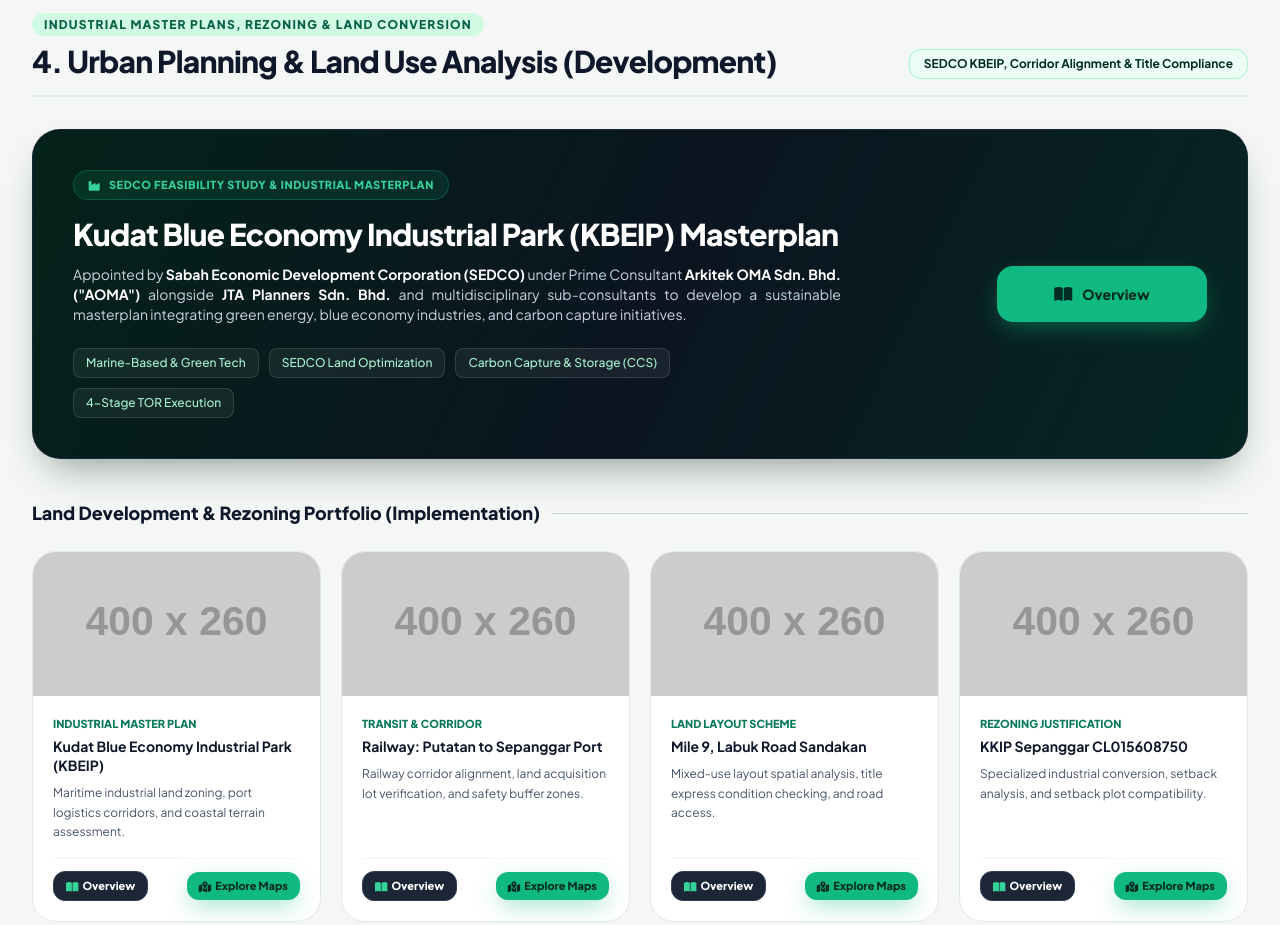
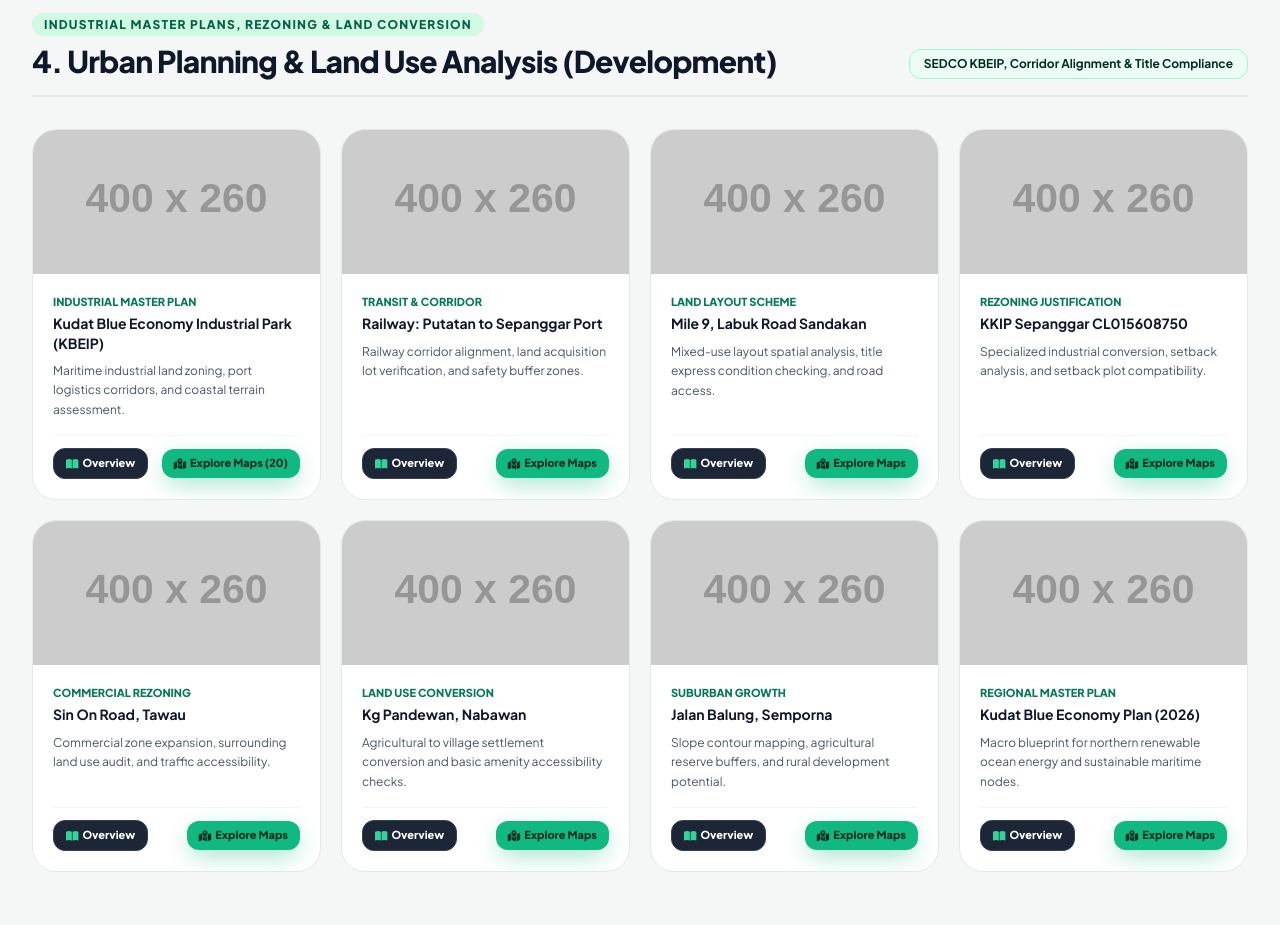
Before and after one commit to mnazril505/mnazril505.github.io, a plain HTML site: page index.html in a window 1280 px wide. Shown: the part 4980-5905 px from the top of the page. Drawn offline with nearby package versions, Linux system fonts and the light colour scheme; placeholder pictures from the web are drawn by us.

Commit message:
Update index.html

```diff
--- a/index.html
+++ b/index.html
@@ -661,42 +661,6 @@
                     </span>
                 </div>
 
-                <!-- EXECUTIVE BANNER FOR KBEIP (HANYA BUTANG OVERVIEW SAHAJA) -->
-                <div class="signature-dark-card rounded-[28px] p-7 sm:p-10 text-white mb-10 border border-slate-800/80">
-                    <div class="flex flex-col lg:flex-row lg:items-center justify-between gap-8">
-                        <div class="max-w-3xl">
-                            <div class="inline-flex items-center gap-2 px-3.5 py-1.5 rounded-full badge-pill-emerald text-[11px] font-extrabold uppercase tracking-wider mb-4">
-                                <i class="fas fa-industry text-emerald-400"></i> SEDCO Feasibility Study & Industrial Masterplan
-                            </div>
-                            <h4 class="text-2xl sm:text-3xl font-black tracking-tight text-white mb-3">
-                                Kudat Blue Economy Industrial Park (KBEIP) Masterplan
-                            </h4>
-                            <p class="text-slate-300 text-xs sm:text-sm leading-relaxed mb-6 text-justify">
-                                Appointed by <strong class="text-white">Sabah Economic Development Corporation (SEDCO)</strong> under Prime Consultant <strong class="text-white">Arkitek OMA Sdn. Bhd. ("AOMA")</strong> alongside <strong class="text-white">JTA Planners Sdn. Bhd.</strong> and multidisciplinary sub-consultants to develop a sustainable masterplan integrating green energy, blue economy industries, and carbon capture initiatives.
-                            </p>
-                            <div class="flex flex-wrap gap-2.5 text-xs">
-                                <span class="px-3 py-1.5 tech-pill-dark rounded-lg font-medium">Marine-Based & Green Tech</span>
-                                <span class="px-3 py-1.5 tech-pill-dark rounded-lg font-medium">SEDCO Land Optimization</span>
-                                <span class="px-3 py-1.5 tech-pill-dark rounded-lg font-medium">Carbon Capture & Storage (CCS)</span>
-                                <span class="px-3 py-1.5 tech-pill-dark rounded-lg font-medium">4-Stage TOR Execution</span>
-                            </div>
-                        </div>
-
-                        <div class="flex flex-col sm:flex-row lg:flex-col gap-3.5 flex-shrink-0 min-w-[210px]">
-                            <button onclick="openKbeipModal()" class="btn-emerald-glow font-extrabold px-6 py-4 rounded-2xl text-sm inline-flex items-center justify-center gap-2.5 cursor-pointer">
-                                <i class="fas fa-book-open text-base"></i>
-                                <span>Overview</span>
-                            </button>
-                        </div>
-                    </div>
-                </div>
-
-                <!-- SUB-HEADING: INDIVIDUAL PROJECTS -->
-                <div class="flex items-center gap-3 mb-6">
-                    <h4 class="text-lg font-extrabold text-slate-900">Land Development & Rezoning Portfolio (Implementation)</h4>
-                    <span class="h-px bg-slate-300 flex-grow"></span>
-                </div>
-
                 <div class="grid grid-cols-1 sm:grid-cols-2 lg:grid-cols-4 gap-5">
                     <div class="bg-white rounded-3xl shadow-xs border border-slate-200 overflow-hidden hover:shadow-lg hover:border-emerald-500/50 transition flex flex-col justify-between">
                         <img src="https://placehold.co/400x260/032219/34d399?text=Kudat+Blue+Econ+Park" alt="Kudat BE" class="w-full h-36 object-cover zoomable-map" onclick="openLightbox(this.src, 'Kudat Blue Economy Industrial Park (KBEIP)', 'Industrial Master Plan')">
@@ -711,7 +675,7 @@
                                     <i class="fas fa-book-open text-emerald-400"></i> Overview
                                 </button>
                                 <button onclick="openDistrictMapModal('kbeip')" class="btn-emerald-glow px-3 py-1.5 rounded-xl text-[11px] font-extrabold inline-flex items-center gap-1 cursor-pointer">
-                                    <i class="fas fa-map-location-dot"></i> Explore Maps
+                                    <i class="fas fa-map-location-dot"></i> Explore Maps (20)
                                 </button>
                             </div>
                         </div>
@@ -2936,18 +2900,67 @@
                 ]
             },
             kbeip: {
-                title: 'Kudat Blue Economy Industrial Park (KBEIP) — Spatial Maps Catalog',
+                title: 'Kudat Blue Economy Industrial Park (KBEIP) — Spatial Maps Catalog (20 Maps)',
                 subtitle: 'SEDCO Feasibility Study &bull; Industrial Masterplan (AOMA & Sub-Consultants)',
                 tabs: [
                     {
-                        id: 'kbeip-masterplan',
-                        label: '1. Industrial Masterplan & Zoning',
-                        icon: 'fa-industry',
-                        gridCols: 'grid-cols-1 lg:grid-cols-2 gap-6',
-                        imgHeight: 'h-72 sm:h-80',
+                        id: 'kbeip-site-context',
+                        label: '1. Site & Location Context (3)',
+                        icon: 'fa-compass',
+                        gridCols: 'grid-cols-1 sm:grid-cols-2 lg:grid-cols-3 gap-5',
+                        imgHeight: 'h-56',
+                        compact: true,
                         maps: [
-                            { title: 'KBEIP Proposed Industrial Zoning Plan', src: 'KBEIP_Zoning.png', badge: 'Masterplan', badgeStyle: 'bg-emerald-100 text-emerald-900', tag: 'SEDCO', subtitle: 'Blue Economy, Green Energy & Maritime Industrial Parcels' },
-                            { title: 'Cadastral Boundary & Site Context', src: 'KBEIP_Cadastral.png', badge: 'Land Audit', badgeStyle: 'bg-blue-100 text-blue-900', tag: 'Title Verification', subtitle: 'Land Ownership, Express Conditions & Port Connectivity' }
+                            { title: 'Key Plan KBEIP', src: 'KEY PLAN KBEIP.png', badge: 'Regional Context', badgeStyle: 'bg-emerald-100 text-emerald-900', tag: 'Macro Scale', subtitle: 'Regional Macro Context & Connectivity' },
+                            { title: 'Location Plan KBEIP', src: 'LOCATION PLAN KBEIP.png', badge: 'Site Vicinity', badgeStyle: 'bg-teal-100 text-teal-900', tag: 'Kudat Sector', subtitle: 'Immediate Site Delineation & Coastal Access' },
+                            { title: 'Subject Site KBEIP', src: 'SUBJECT SITE KBEIP.png', badge: 'Project Boundary', badgeStyle: 'bg-blue-100 text-blue-900', tag: 'SEDCO Land', subtitle: 'KBEIP Development Site Boundary & Parcels' }
+                        ]
+                    },
+                    {
+                        id: 'kbeip-landuse-zoning',
+                        label: '2. Land Use, Status & Zoning (4)',
+                        icon: 'fa-layer-group',
+                        gridCols: 'grid-cols-1 sm:grid-cols-2 lg:grid-cols-4 gap-4',
+                        imgHeight: 'h-56',
+                        compact: true,
+                        maps: [
+                            { title: 'Existing Landuse KBEIP', src: 'LANDUSE KBEIP.png', badge: 'Baseline Audit', badgeStyle: 'bg-amber-100 text-amber-900', tag: 'Current Land Use', subtitle: 'Baseline Physical Land Use Inventory' },
+                            { title: 'Land Status (Feedstock) KBEIP', src: 'LAND STATUS (Feedstock) KBEIP.png', badge: 'Land Tenure', badgeStyle: 'bg-purple-100 text-purple-900', tag: 'Feedstock Audit', subtitle: 'Land Ownership & Feedstock Resource Status' },
+                            { title: 'Industry Land KBEIP', src: 'INDUSTRY LAND KBEIP.png', badge: 'Industrial Allocation', badgeStyle: 'bg-indigo-100 text-indigo-900', tag: 'Industrial Lots', subtitle: 'Designated Industrial Land Parcels' },
+                            { title: 'Statutory Zoning KBEIP', src: 'ZONING KBEIP.png', badge: 'Masterplan Zoning', badgeStyle: 'bg-emerald-100 text-emerald-900', tag: 'Proposed Scheme', subtitle: 'Proposed KBEIP Land Use Zoning Framework' }
+                        ]
+                    },
+                    {
+                        id: 'kbeip-sectoral-audit',
+                        label: '3. Existing Sectoral Audit (6)',
+                        icon: 'fa-city',
+                        gridCols: 'grid-cols-1 sm:grid-cols-2 lg:grid-cols-3 gap-5',
+                        imgHeight: 'h-52',
+                        compact: true,
+                        maps: [
+                            { title: 'Existing Agriculture KBEIP', src: 'EXISTING AGRICULTURE KBEIP.png', badge: 'Sectoral Audit', badgeStyle: 'bg-emerald-100 text-emerald-900', tag: 'Agriculture', subtitle: 'Surrounding Agricultural Cultivation & Downstream Potential' },
+                            { title: 'Existing Commercial KBEIP', src: 'EXISTING COMERCIAL KBEIP.png', badge: 'Sectoral Audit', badgeStyle: 'bg-teal-100 text-teal-900', tag: 'Commercial', subtitle: 'Existing Commercial Nodes & Service Centres' },
+                            { title: 'Existing Government & Community Facilities', src: 'EXISTING GOVERNMENT & COMMUNITY FACILTIES KBEIP.png', badge: 'Public Amenities', badgeStyle: 'bg-blue-100 text-blue-900', tag: 'Facilities', subtitle: 'Civic, Institutional & Community Infrastructure' },
+                            { title: 'Existing Industry KBEIP', src: 'EXISTING INDUSTRY KBEIP.png', badge: 'Sectoral Audit', badgeStyle: 'bg-indigo-100 text-indigo-900', tag: 'Industry', subtitle: 'Existing Industrial Activities & Maritime Nodes' },
+                            { title: 'Existing Residential KBEIP', src: 'EXISTING RESIDENTIAL KBEIP.png', badge: 'Settlements', badgeStyle: 'bg-amber-100 text-amber-900', tag: 'Residential', subtitle: 'Surrounding Villages & Residential Settlements' },
+                            { title: 'Existing Tourism KBEIP', src: 'EXISTING TOURISM KBEIP.png', badge: 'Eco-Tourism', badgeStyle: 'bg-purple-100 text-purple-900', tag: 'Tourism', subtitle: 'Coastal Tourism & Heritage Attractions' }
+                        ]
+                    },
+                    {
+                        id: 'kbeip-physical-roads',
+                        label: '4. Physical Constraints & Roads (7)',
+                        icon: 'fa-mountain',
+                        gridCols: 'grid-cols-1 sm:grid-cols-2 lg:grid-cols-3 gap-5',
+                        imgHeight: 'h-52',
+                        compact: true,
+                        maps: [
+                            { title: 'Topography KBEIP', src: 'TOPOGRAPHY KBEIP.png', badge: 'DEM / Elevation', badgeStyle: 'bg-emerald-100 text-emerald-900', tag: 'Terrain', subtitle: 'Digital Elevation Model & Terrain Relief' },
+                            { title: 'Geology KBEIP', src: 'GEOLOGY KBEIP.png', badge: 'Bedrock', badgeStyle: 'bg-slate-100 text-slate-800', tag: 'Stratigraphy', subtitle: 'Geological Formations & Subsurface Profile' },
+                            { title: 'Soil Association KBEIP', src: 'SOIL ASSOCIATION KBEIP.png', badge: 'Pedology', badgeStyle: 'bg-amber-100 text-amber-900', tag: 'Soil Class', subtitle: 'Soil Associations & Engineering Suitability' },
+                            { title: 'Seismic Hazard KBEIP', src: 'SEISIMIC KBEIP.png', badge: 'Hazard Exclusion', badgeStyle: 'bg-red-100 text-red-900', tag: 'Seismic Zone', subtitle: 'Seismic Risk & Fault Line Assessment' },
+                            { title: 'Forest Reserve KBEIP', src: 'FOREST RESERVE KBEIP.png', badge: 'ESA Conservation', badgeStyle: 'bg-emerald-100 text-emerald-900', tag: 'Forestry', subtitle: 'Gazetted Forest Reserves & Buffer Zones' },
+                            { title: 'Existing Roads & Transportation Linkages', src: 'EXISTING ROADS & TRANSPORTATION LINKAGES KBEIP.png', badge: 'Current Network', badgeStyle: 'bg-blue-100 text-blue-900', tag: 'Connectivity', subtitle: 'Existing Road Network & Regional Linkages' },
+                            { title: 'Proposed Road Network KBEIP', src: 'PROPOSED ROAD KBEIP.png', badge: 'Infrastructure Plan', badgeStyle: 'bg-teal-100 text-teal-900', tag: 'Proposed ROW', subtitle: 'Proposed Industrial Access & Internal Road Hierarchy' }
                         ]
                     }
                 ]
```
